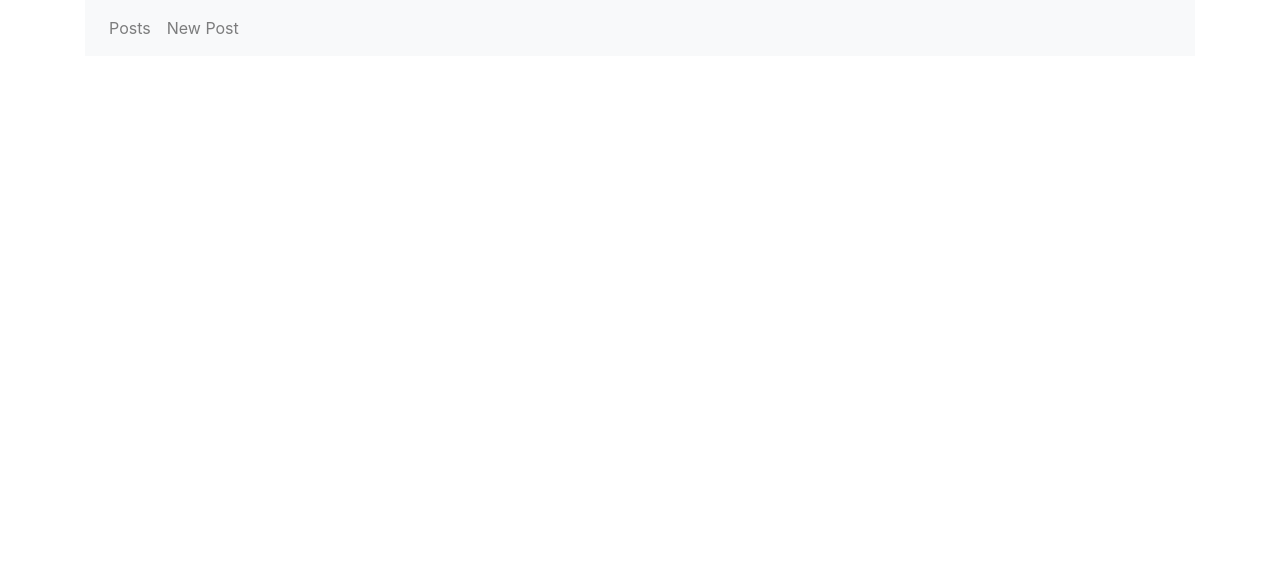
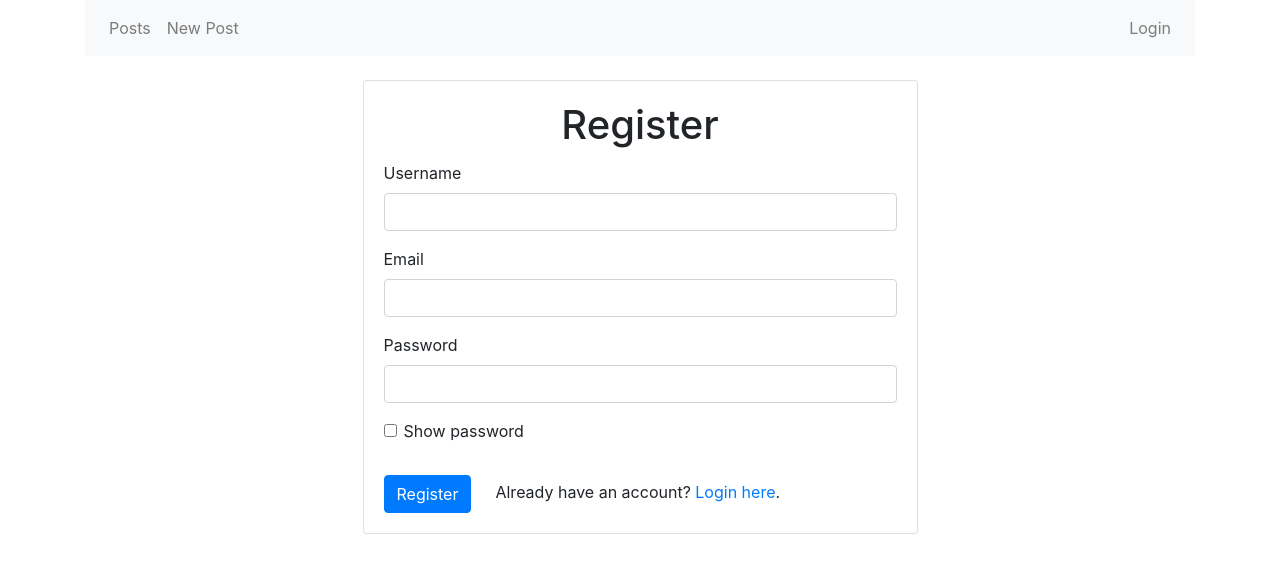
Before and after one commit to LFZ96/personal-blog, a React (Create React App) app in the folder client/: page /users/register in a window 1280 px wide. Shown: the top 570 px of the page. Built offline with nearby package versions, Linux system fonts and the light colour scheme.

Commit message:
finished login and register components

```diff
--- a/client/src/components/App.js
+++ b/client/src/components/App.js
@@ -6,6 +6,8 @@ import PostList from './PostList';
 import NewPost from './NewPost';
 import ShowPost from './ShowPost';
 import EditPost from './EditPost';
+import Login from './Login';
+import Registration from './Registration';
 
 const App = () => {
   return (
@@ -18,6 +20,8 @@ const App = () => {
           <Route path="/posts/:slug/edit" component={EditPost} />
           <Route path="/posts/:slug" component={ShowPost} />
         </Switch>
+        <Route path="/users/login" component={Login} />
+        <Route path="/users/register" component={Registration} />
       </div>
     </Router>
   );
--- a/client/src/components/Login.js
+++ b/client/src/components/Login.js
@@ -1,35 +1,68 @@
 import React, { Component } from 'react';
+import axios from 'axios';
+import { Link } from 'react-router-dom';
 
 class Login extends Component {
-  onSubmit = () => {};
+  state = {
+    email: '',
+    password: ''
+  };
+
+  handleChangeEmail = e => this.setState({ email: e.target.value });
+
+  handleChangePassword = e => this.setState({ password: e.target.value });
+
+  handleSubmit = e => {
+    e.preventDefault();
+
+    const user = {
+      email: this.state.email,
+      password: this.state.password
+    };
+
+    axios.post('/auth/login', user)
+      .then(() => console.log('User sent'))
+      .catch(err => console.log(err));
+
+    window.location = '/';
+  };
 
   render() {
-    <div className="card">
-      <h1 className="card-title">Login</h1>
+    return (
+      <div className="card w-50 mx-auto">
         <div className="card-body">
-        <form>
+          <h1 className="card-title text-center">Login</h1>
+          <form onSubmit={this.handleSubmit} autoComplete="off">
             <div className="form-group">
               <label htmlFor="email">Email</label>
               <input
                 type="text"
                 name="email"
                 id="email"
+                onChange={this.handleChangeEmail}
+                value={this.state.email}
                 className="form-control"
               />
             </div>
 
-          <div className="form-group">
+            <div className="form-group mb-4">
               <label htmlFor="password">Password</label>
               <input
                 type="password"
                 name="password"
                 id="password"
+                onChange={this.handleChangePassword}
+                value={this.state.password}
                 className="form-control"
               />
             </div>
+
+            <button type="submit" className="btn btn-primary mr-4">Login</button>
+            <span>Don't have an account? <Link to="/users/register" className="text-primary">Register here</Link>.</span>
           </form>
         </div>
       </div>
+    );
   }
 }
 
--- a/client/src/components/Navbar.js
+++ b/client/src/components/Navbar.js
@@ -14,6 +14,14 @@ const Navbar = () => {
           </li>
         </ul>
       </div>
+
+      <div className="navbar-collapse collapse w-100 order-2 dual-collapse2">
+        <ul className="navbar-nav ml-auto">
+          <li className="nav-item">
+            <Link to="/users/login" className="nav-link">Login</Link>
+          </li>
+        </ul>
+      </div>
     </nav>
   );
 };
--- a/client/src/components/PostList.js
+++ b/client/src/components/PostList.js
@@ -27,7 +27,6 @@ class PostList extends Component {
   componentDidMount() {
     axios.get(`/api/posts?page=${this.state.currentPage}`)
       .then(res => {
-        console.log(res.data);
         if (res.data.results.length > 0) {
           this.setState({ totalPosts: res.data.totalPosts, posts: res.data.results });
         }
--- a/client/src/components/Registration.js
+++ b/client/src/components/Registration.js
@@ -1,20 +1,49 @@
 import React, { Component } from 'react';
+import { Link } from 'react-router-dom';
+import axios from 'axios';
 
 class Registration extends Component {
+  state = {
+    username: '',
+    email: '',
+    password: ''
+  };
 
-  onSubmit = e => {
+  handleChangeUsername = e => this.setState({ username: e.target.value });
 
+  handleChangeEmail = e => this.setState({ email: e.target.value });
+
+  handleChangePassword = e => this.setState({ password: e.target.value });
+
+  handleSubmit = e => {
+    e.preventDefault();
+
+    const user = {
+      username: this.state.username,
+      email: this.state.email,
+      password: this.state.password
+    };
+
+    axios.post('/auth/register', user)
+      .then(() => console.log('User sent'))
+      .catch(err => console.log(err));
+
+    window.location = '/users/login';
   };
 
   render() {
     return (
-      <div className="card">
+      <div className="card mx-auto w-50">
         <div className="card-body">
-          <form>
+          <h1 className="card-title text-center">Register</h1>
+
+          <form onSubmit={this.handleSubmit} autoComplete="off">
             <div className="form-group">
               <label htmlFor="username">Username</label>
               <input
                 type="text"
+                value={this.state.value}
+                onChange={this.handleChangeUsername}
                 className="form-control"
                 id="username"
                 name="username"
@@ -25,6 +54,8 @@ class Registration extends Component {
               <label htmlFor="email">Email</label>
               <input
                 type="email"
+                value={this.state.email}
+                onChange={this.handleChangeEmail}
                 className="form-control"
                 id="email"
                 name="email"
@@ -35,16 +66,35 @@ class Registration extends Component {
               <label htmlFor="password">Password</label>
               <input
                 type="password"
+                value={this.state.password}
+                onChange={this.handleChangePassword}
                 className="form-control"
                 id="password"
                 name="password"
               />
+              {/* <small
+                id="passwordHelp"
+                className="form-text text-danger">
+                Password must contain more than 8 characters, a capital (uppercase) letter, a digit, and one special character
+              </small> */}
             </div>
 
-            <button type="submit">Register</button>
+            <div className="form-check mb-4">
+              <input
+                type="checkbox"
+                className="form-check-input"
+                id="togglePasswordVisibility"
+              />
+              <label htmlFor="togglePasswordVisibility">Show password</label>
+            </div>
+
+            <button type="submit" className="btn btn-primary mr-4">Register</button>
+            <span>Already have an account? <Link to="/users/login" className="text-primary">Login here</Link>.</span>
           </form>
         </div>
       </div>
     );
   }
 }
+
+export default Registration;
```
Lines whose indentation alone changed are shown as unchanged.
